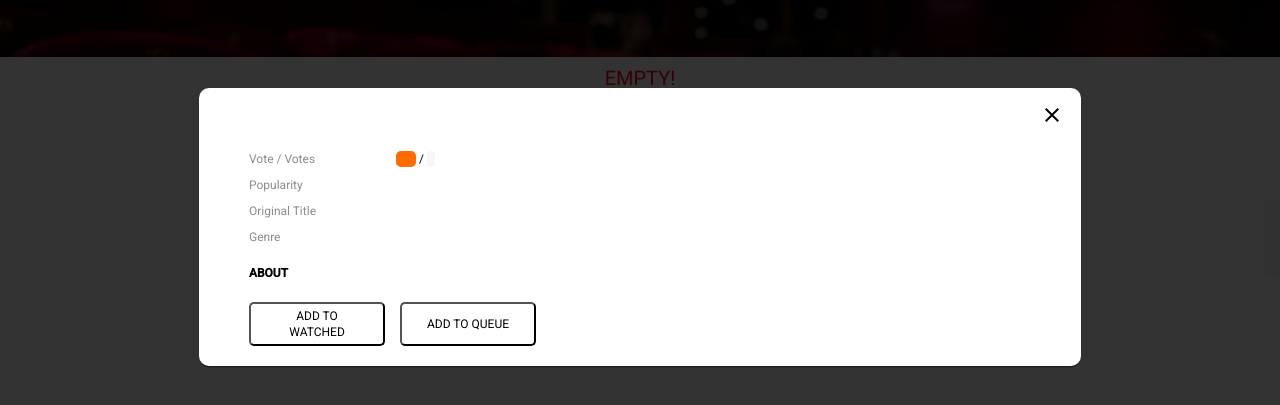
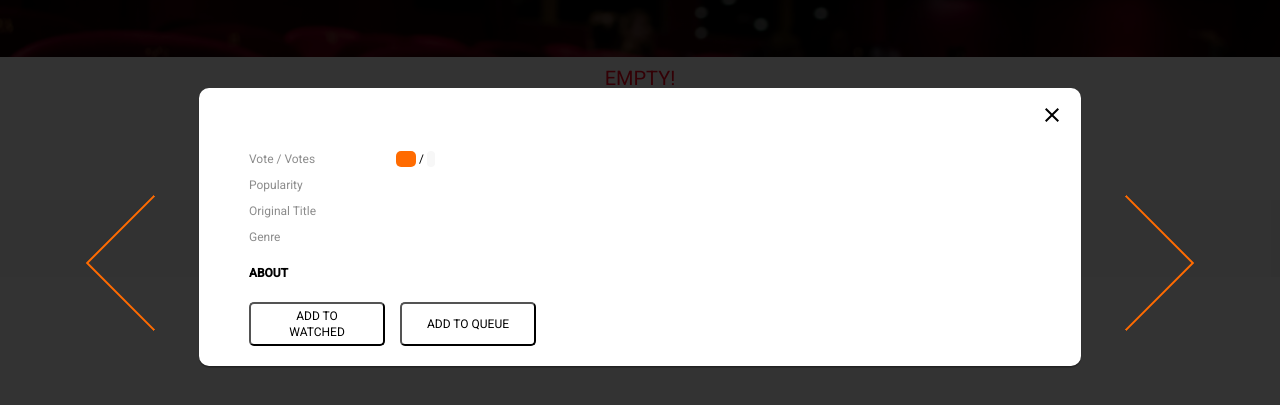
Before and after one commit to MateuszTyb/js_filmoteka, a website built with Parcel: page src/partials/films.html in a window 1280 px wide. Both pictures are taken after a click on the element "EMPTY!". Shown: the part 173-578 px from the top of the page. Built offline with nearby package versions, Linux system fonts and the light colour scheme.

Commit message:
Update modal-lib.html

```diff
--- a/src/partials/modal-lib.html
+++ b/src/partials/modal-lib.html
@@ -39,5 +39,9 @@
         <button class="modal__add-btn queue" type="button">Add to queue</button>
       </div>
     </div>
+
+    <div class="arrow arrow-left modal__prev-btn"></div>
+    <div class="arrow arrow-right modal__next-btn"></div>
+
   </div>
 </div>
```
